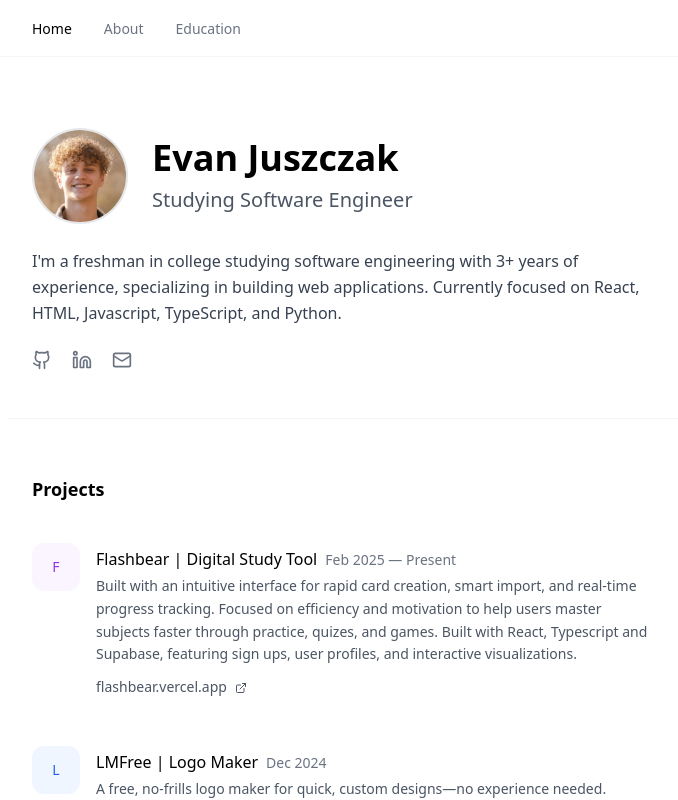
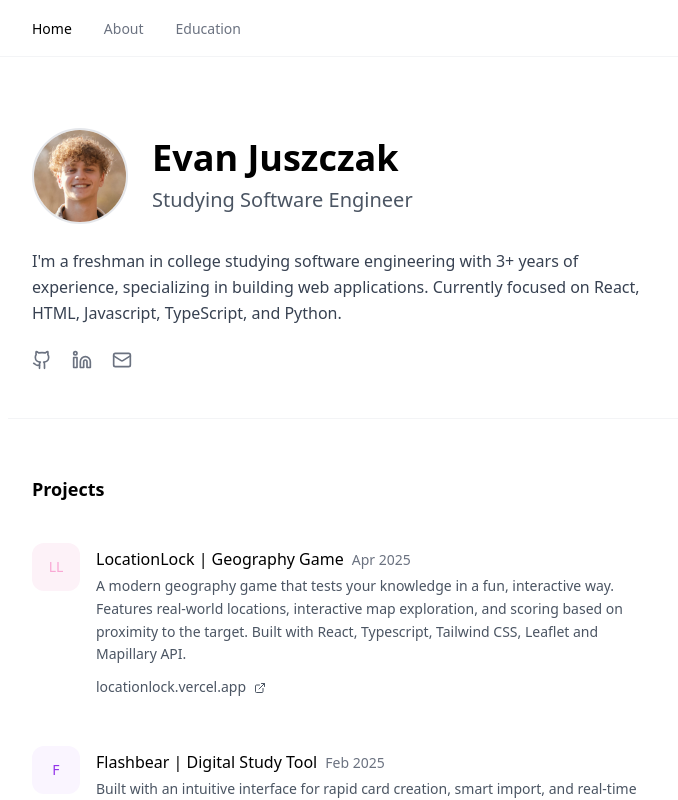
Before and after one commit to evanjuszczak/evan, a React (Vite) app: page / in a window 1280 px wide. Shown: the top 800 px of the page, without its empty margins (296-974 px from the left). Built offline with nearby package versions, Linux system fonts and the light colour scheme.

Commit message:
Add LocationLock project and reorder projects

```diff
--- a/src/pages/Home.tsx
+++ b/src/pages/Home.tsx
@@ -59,13 +59,37 @@ export function Home() {
           <FadeIn delay={100}>
             <div className="group">
               <div className="flex items-start gap-4">
+                <div className="w-12 h-12 bg-pink-50 rounded-xl flex items-center justify-center shrink-0">
+                  <span className="text-sm font-medium text-pink-300">LL</span>
+                </div>
+                <div className="flex-1 pt-1">
+                  <div className="flex items-baseline gap-2 mb-1">
+                    <h4 className="text-base font-medium"> LocationLock | Geography Game </h4>
+                    <span className="text-sm text-gray-500">Apr 2025</span>
+                  </div>
+                  <p className="text-sm text-gray-600 mb-2 leading-relaxed">
+                    A modern geography game that tests your knowledge in a fun, interactive way.
+                    Features real-world locations, interactive map exploration, and scoring based on proximity to the target.
+                    Built with React, Typescript, Tailwind CSS, Leaflet and Mapillary API.
+                  </p>
+                  <a target="_blank" href="https://locationlock.vercel.app" className="text-sm text-gray-600 hover:text-gray-900 transition-colors duration-300 underline-offset-4 hover:underline">
+                    locationlock.vercel.app <ExternalLink className="inline ml-1" size={12} />
+                  </a>
+                </div>
+              </div>
+            </div>
+          </FadeIn>
+
+          <FadeIn delay={200}>
+            <div className="group">
+              <div className="flex items-start gap-4">
                 <div className="w-12 h-12 bg-purple-50 rounded-xl flex items-center justify-center shrink-0">
                   <span className="text-sm font-medium text-purple-600">F</span>
                 </div>
                 <div className="flex-1 pt-1">
                   <div className="flex items-baseline gap-2 mb-1">
                     <h4 className="text-base font-medium"> Flashbear | Digital Study Tool </h4>
-                    <span className="text-sm text-gray-500">Feb 2025 — Present</span>
+                    <span className="text-sm text-gray-500">Feb 2025</span>
                   </div>
                   <p className="text-sm text-gray-600 mb-2 leading-relaxed">
                   Built with an intuitive interface for rapid card creation, smart import, and real-time progress tracking.
@@ -80,11 +104,11 @@ export function Home() {
             </div>
           </FadeIn>
 
-          <FadeIn delay={200}>
+          <FadeIn delay={300}>
             <div className="group">
               <div className="flex items-start gap-4">
                 <div className="w-12 h-12 bg-blue-50 rounded-xl flex items-center justify-center shrink-0">
-                  <span className="text-sm font-medium text-blue-600">L</span>
+                  <span className="text-sm font-medium text-blue-600">LMF</span>
                 </div>
                 <div className="flex-1 pt-1">
                   <div className="flex items-baseline gap-2 mb-1">
```
